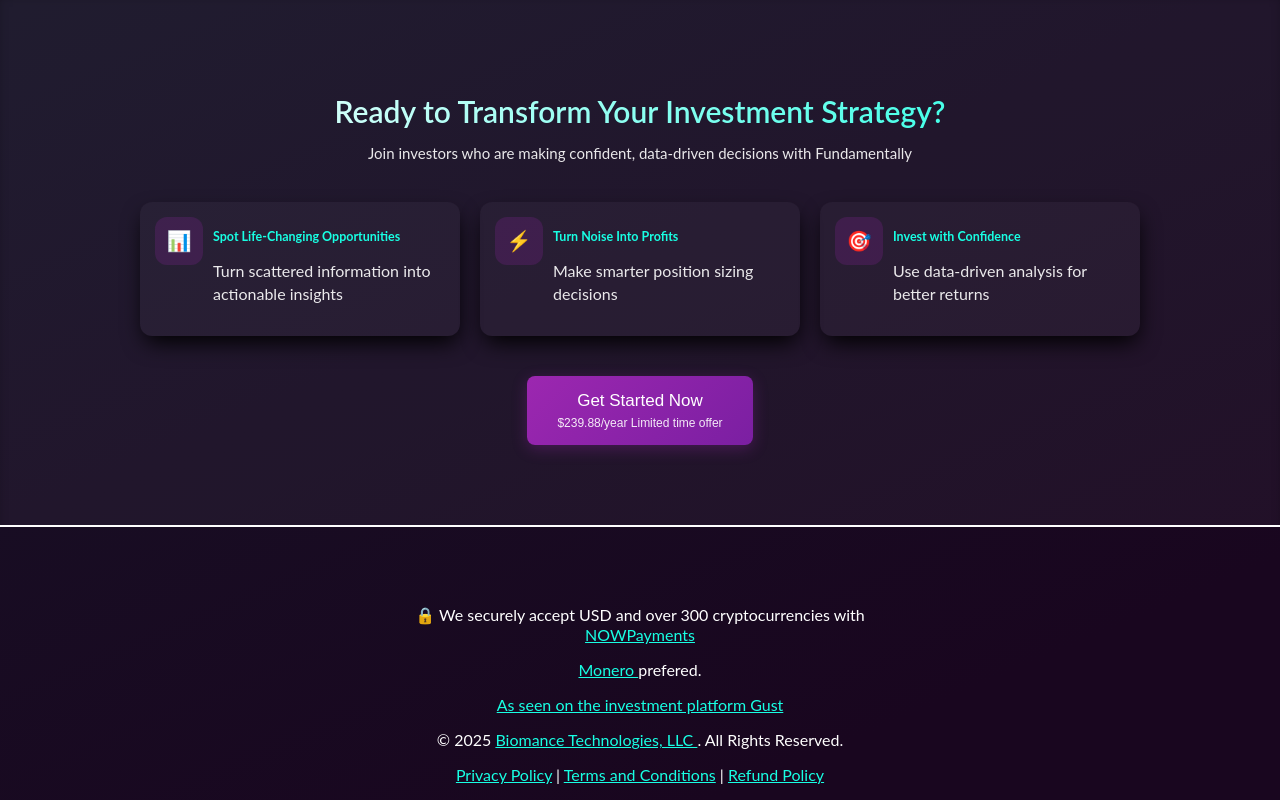
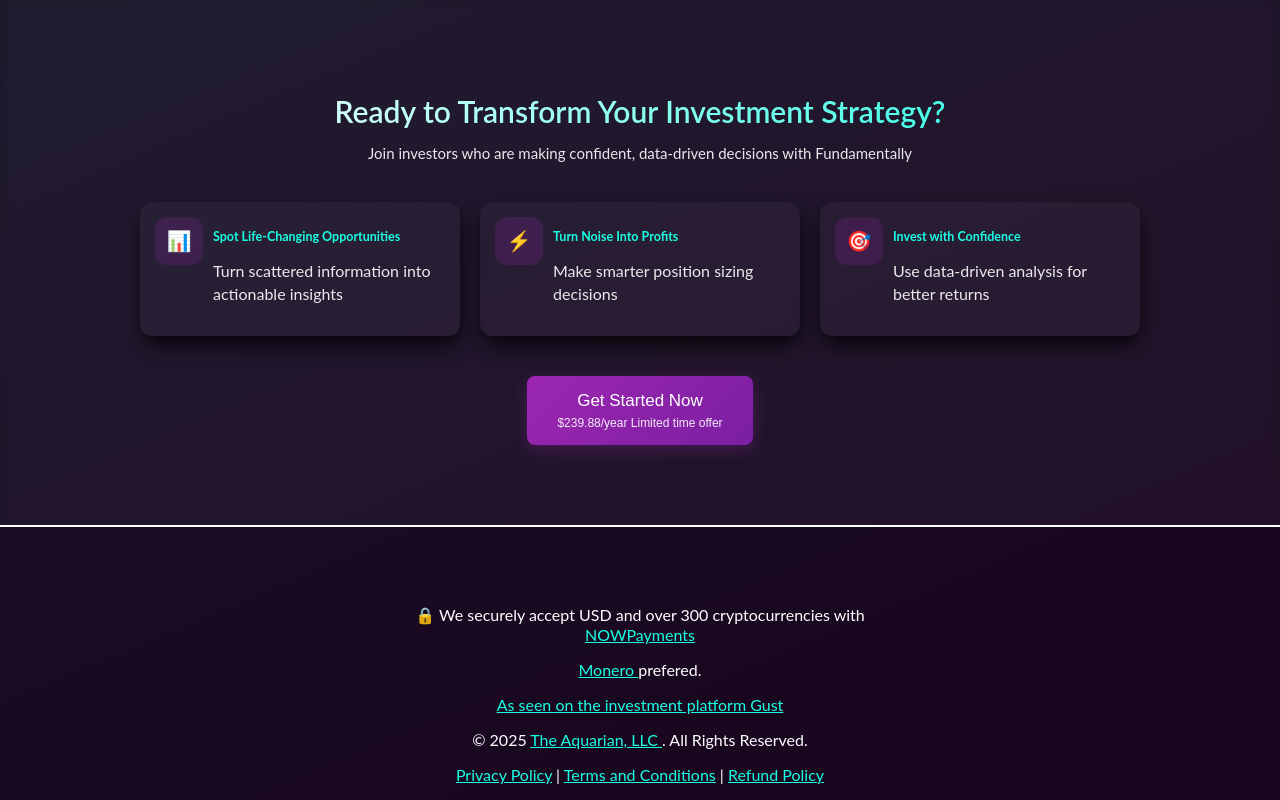
Before and after one commit to razorsyntax/fundamentally-fleek, an Angular app: page / in a window 1280 px wide. Shown: the part 4668-5468 px from the top of the page. Built offline with nearby package versions, Linux system fonts and the light colour scheme; some icons are missing.

Commit message:
Cross branding switch

```diff
--- a/src/app/library/components/footer/footer.component.ts
+++ b/src/app/library/components/footer/footer.component.ts
@@ -63,7 +63,7 @@ export class FooterComponent {
     nowPayments: { text: 'NOWPayments', type: LinkType.EXTERNAL, url: 'https://nowpayments.io/' },
     monero: { text: 'Monero', type: LinkType.EXTERNAL, url: 'https://getmonero.org/' },
     gust: { text: 'As seen on the investment platform Gust', type: LinkType.EXTERNAL, url: 'https://gust.com/companies/fundamentally-crypto' },
-    company: { text: 'Biomance Technologies, LLC', type: LinkType.EXTERNAL, url: 'https://www.biomance.com/' },
+    company: { text: 'The Aquarian, LLC', type: LinkType.EXTERNAL, url: 'https://www.aquarianmetals.com/' },
   };
 
   readonly currentYear = new Date().getFullYear();
```
